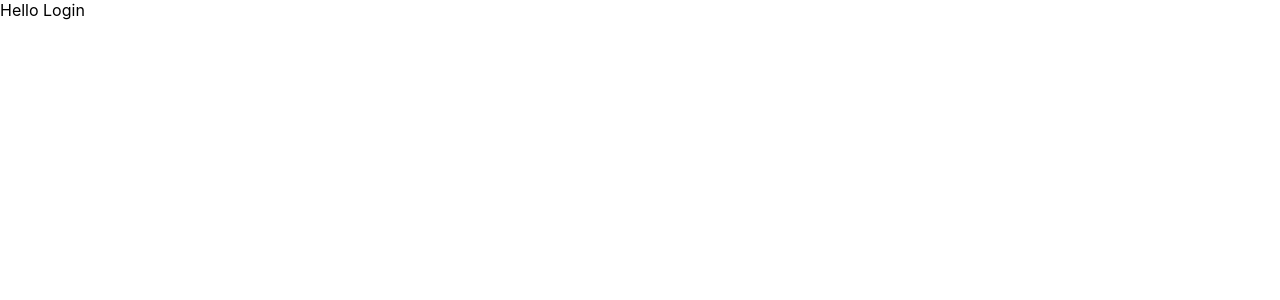
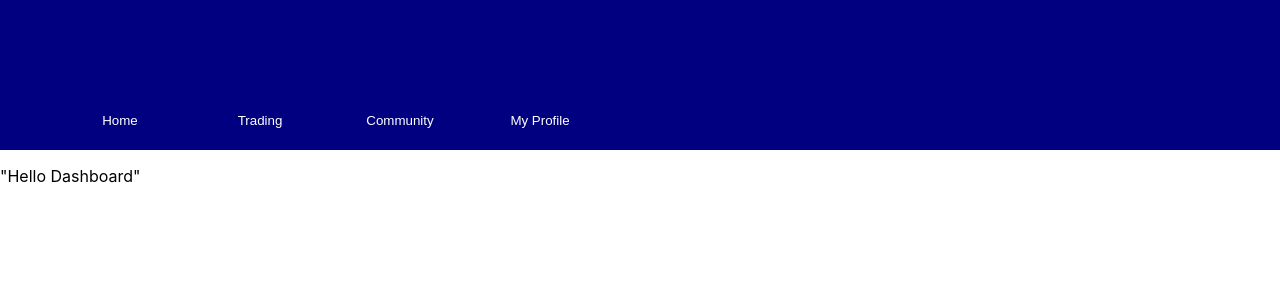
Before and after one commit to jackmao2007/CrypoGOGO, a React (Create React App) app in the folder client/: page / in a window 1280 px wide. Shown: the top 300 px of the page. Built offline with nearby package versions, Linux system fonts and the light colour scheme.

Commit message:
added navbar

```diff
--- a/client/src/App.js
+++ b/client/src/App.js
@@ -16,7 +16,7 @@ class App extends Component {
 
   checkLoginStatus() {
     // Check login on server with credentials
-    let serverloggedIn = false; // hard coded
+    let serverloggedIn = true; // hard coded
     if (serverloggedIn && this.state.loginStatus === false){
       this.setState({
         loginStatus: true
@@ -35,19 +35,18 @@ class App extends Component {
     // Logout user on server
   }
 
-
   render() {
     return (
       <BrowserRouter>
       <Switch>
         <Route exact path='/' render={() =>
-                         (this.state.loginStatus? <Dashboard/> : <Login/>)}/>
+                        (this.state.loginStatus? <Dashboard/> : <Login/>)}/>
         <Route exact path='/profile' render={() =>
-                        (<Profile />)}/>
+                        (this.state.loginStatus? <Profile/> : <Login/>)}/>
         <Route exact path='/trading' render={() =>
-                        (<Trading />)}/>
+                        (this.state.loginStatus? <Trading/> : <Login/>)}/>
         <Route exact path='/community' render={() =>
-                        (<Community />)}/>
+                        (this.state.loginStatus? <Community/> : <Login/>)}/>
       </Switch>
       </BrowserRouter>
      );
--- a/client/src/components/Community/index.js
+++ b/client/src/components/Community/index.js
@@ -1,10 +1,14 @@
 import React, { Component } from 'react';
+import Navbar from "../Navbar/index";
 
 class Community extends Component {
     state = {  }
     render() {
         return (
-            <p> hello Community! </p>
+            <div>
+                <Navbar />
+                <p> hello Community! </p>
+            </div>
             );
     }
 }
--- a/client/src/components/Dashboard/index.js
+++ b/client/src/components/Dashboard/index.js
@@ -1,9 +1,16 @@
 import React, { Component } from 'react';
+import Navbar from "../Navbar/index";
+
 
 class Dashboard extends Component {
     state = {  }
     render() {
-        return ( "Hello Dashboard" );
+        return (
+            <div>
+                <Navbar/>
+                <p> "Hello Dashboard" </p>
+            </div>
+         );
     }
 }
 
--- /dev/null
+++ b/client/src/components/Navbar/index.js
@@ -0,0 +1,31 @@
+import React, { Component } from 'react';
+import { Link } from 'react-router-dom';
+
+import "./styles.css";
+
+
+class Navbar extends Component {
+    state = {  }
+    render() {
+        return (
+            <div >
+                <nav className='main-nav'>
+                    <Link to="/">
+                        <button className='main-nav-button'> Home </button>
+                    </Link>
+                    <Link to="/trading">
+                        <button className='main-nav-button'> Trading </button>
+                    </Link>
+                    <Link to="/community">
+                        <button className='main-nav-button'> Community </button>
+                    </Link>
+                    <Link to="/profile">
+                        <button className='main-nav-button'> My Profile </button>
+                    </Link>
+                </nav>
+            </div>
+         );
+    }
+}
+
+export default Navbar;
--- /dev/null
+++ b/client/src/components/Navbar/styles.css
@@ -0,0 +1,19 @@
+.main-nav {
+    width: 100%;
+    height: 150px;
+    background-color: navy;
+    position: relative;
+}
+
+.main-nav-button {
+    width: 100px;
+    height: 60px;
+    background-color: navy;
+    color: white;
+    position: relative;
+    top: 90px;
+    left: 50px;
+    margin-left: 20px;
+    margin-right: 20px;
+    border-style: none;
+}
--- a/client/src/components/Profile/index.js
+++ b/client/src/components/Profile/index.js
@@ -1,9 +1,15 @@
 import React, { Component } from 'react';
+import Navbar from "../Navbar/index";
 
 class Profile extends Component {
     state = {  }
     render() {
-        return ( "Hello Profile" );
+        return (
+            <div>
+                <Navbar/>
+                <p> "Hello Profile" </p>
+            </div>
+         );
     }
 }
 
--- a/client/src/components/Trading/index.js
+++ b/client/src/components/Trading/index.js
@@ -1,9 +1,15 @@
 import React, { Component } from 'react';
+import Navbar from "../Navbar/index";
 
 class Trading extends Component {
     state = {  }
     render() {
-        return ( "Hello Trading" );
+        return (
+                <div>
+                    <Navbar/>
+                    <p> "Hello Trading" </p>
+                </div>
+                );
     }
 }
 
```
